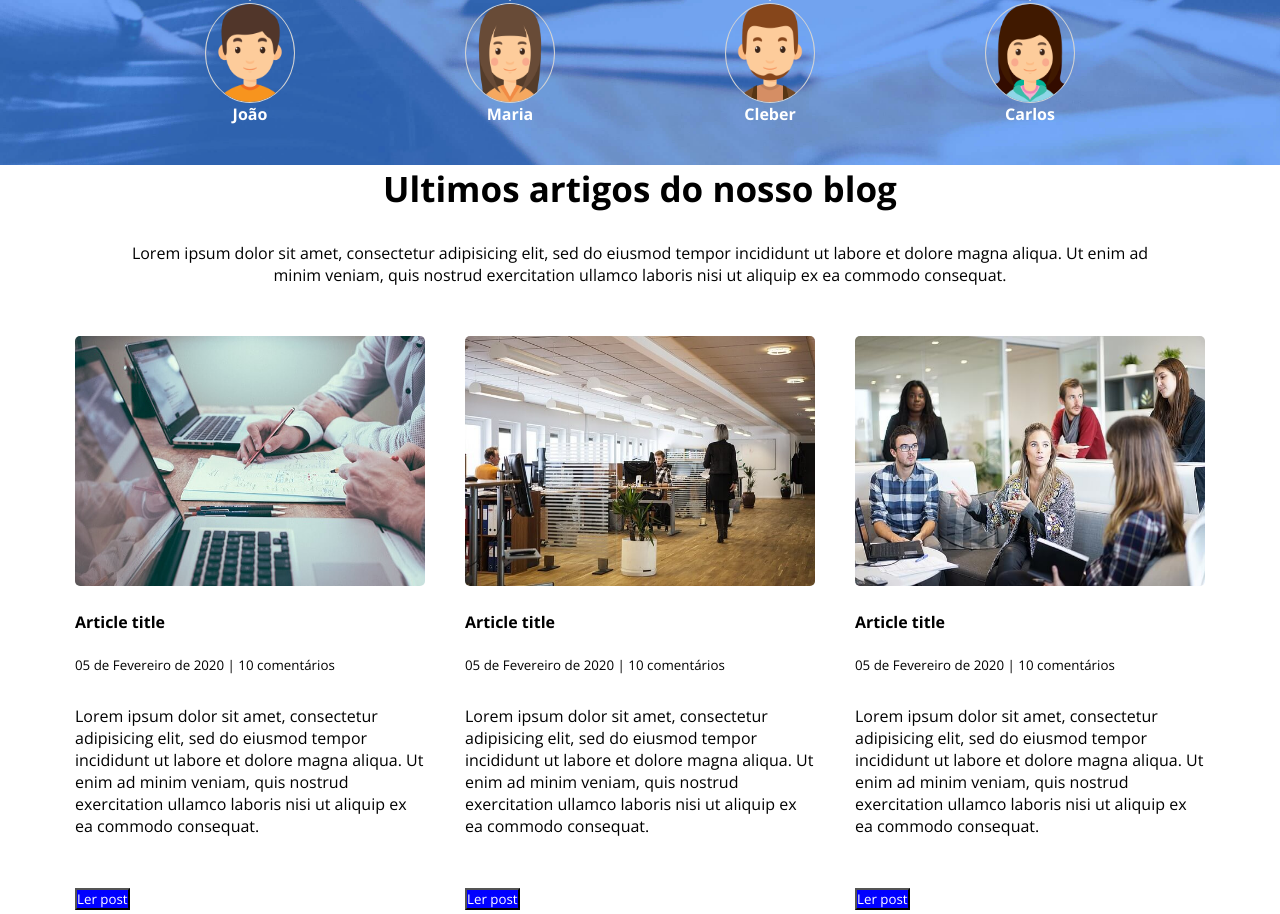
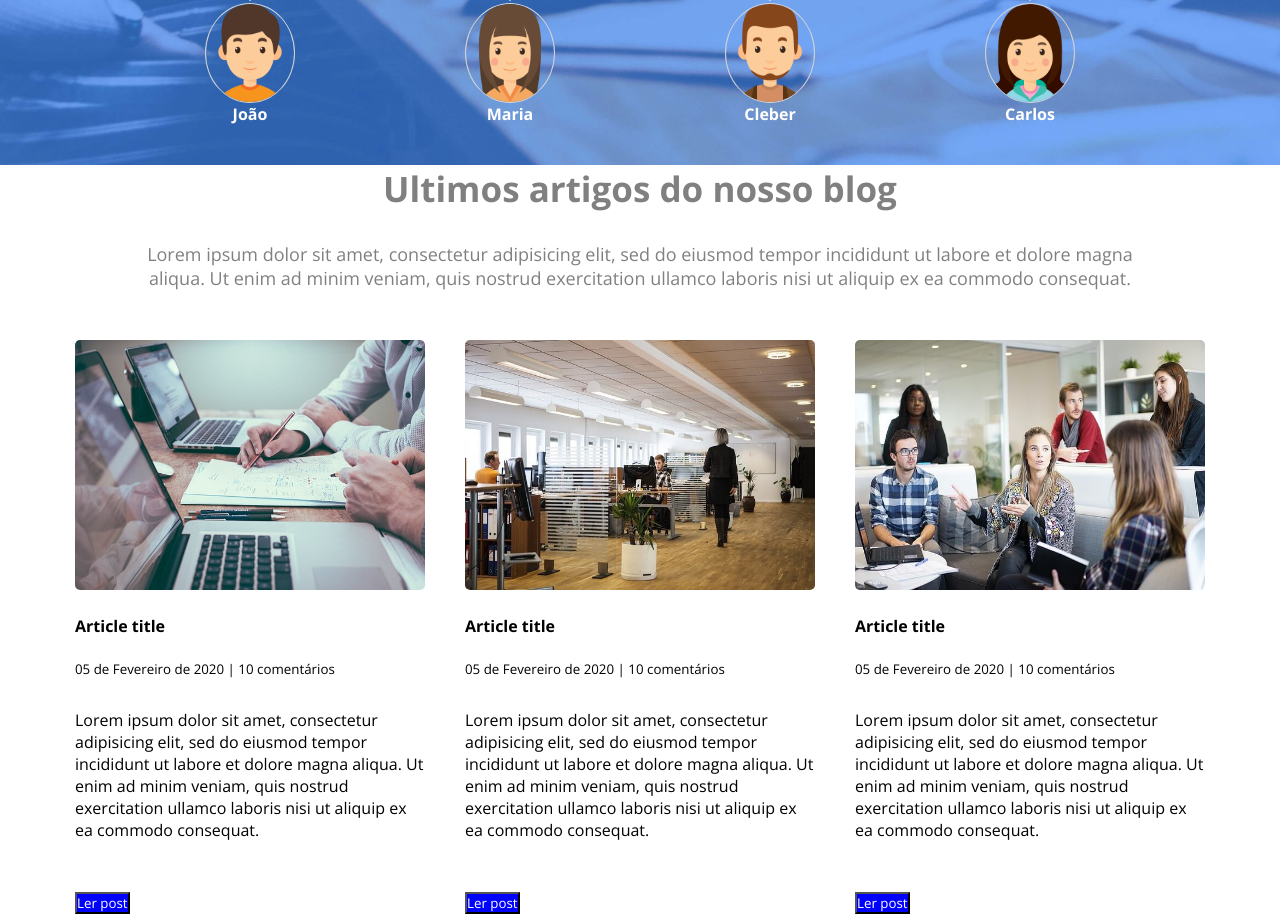
Before and after one commit to jeferson3/flexbox-site2, a plain HTML site: page index.html in a window 1280 px wide. Shown: the part 3714-4628 px from the top of the page. Drawn offline with nearby package versions, Linux system fonts and the light colour scheme.

Commit message:
Update index.html

```diff
--- a/index.html
+++ b/index.html
@@ -129,7 +129,8 @@
 			<div>
 				<h1 class="title text-white my-30 text-center my-30">Envie uma vaga que será vista por milhares de
 					candidatos</h1>
-				<p class="paragraph m-auto text-white text-center">Lorem ipsum dolor sit amet, consectetur adipisicing elit,
+				<p class="paragraph m-auto text-white text-center">Lorem ipsum dolor sit amet, consectetur adipisicing
+					elit,
 					sed do eiusmod
 					tempor incididunt ut labore et dolore magna aliqua. Ut enim ad minim veniam,
 					quis nostrud exercitation ullamco laboris nisi ut aliquip ex ea commodo
@@ -203,13 +204,12 @@
 		</div>
 	</section>
 	<section class="blog-container">
-		<div class="blog-container-wrapper">
-			<h1>Ultimos artigos do nosso blog</h1>
-			<p>Lorem ipsum dolor sit amet, consectetur adipisicing elit, sed do eiusmod
-				tempor incididunt ut labore et dolore magna aliqua. Ut enim ad minim veniam,
-				quis nostrud exercitation ullamco laboris nisi ut aliquip ex ea commodo
-				consequat.</p>
-		</div>
+		<h1 class="title text-default text-center">Ultimos artigos do nosso blog</h1>
+		<p class="paragraph text-default  text-center m-auto">Lorem ipsum dolor sit amet, consectetur adipisicing elit,
+			sed do eiusmod
+			tempor incididunt ut labore et dolore magna aliqua. Ut enim ad minim veniam,
+			quis nostrud exercitation ullamco laboris nisi ut aliquip ex ea commodo
+			consequat.</p>
 		<div class="article-box">
 			<div class="article-box-item">
 				<img src="img/blog1.jpg">
```
